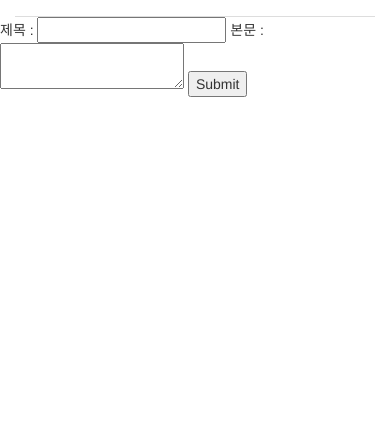
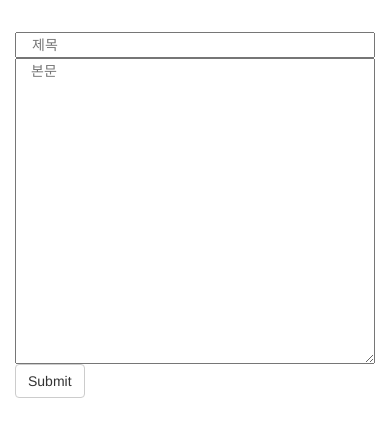
Before and after one commit to EthanK28/pracci, a CodeIgniter app: page /index.php/topic/add in a window 390 px wide. Shown: the part 54-491 px from the top of the page. Run offline with CodeIgniter, Linux system fonts and the light colour scheme; data that the repository does not hold is empty; some libraries are stand-ins or nearby versions.

Commit message:
Library Form Validation 까지 완료

```diff
--- a/application/controllers/topic.php
+++ b/application/controllers/topic.php
@@ -31,13 +31,17 @@ class Topic extends CI_Controller {
         $this->_head();
 
         $this->load->library('form_validation');
+        $this->form_validation->set_rules('title', '제목', 'required');
+        $this->form_validation->set_rules('description', '본문', 'required');
         if ($this->form_validation->run() == FALSE)
         {
             $this->load->view('add');
         }
         else
         {
-            echo "성공";
+            $topic_id = $this ->topic_model -> add($this->input->post('title'), $this->input->post('description'));
+            $this -> load -> helper('url');
+            redirect('/topic/get/'.$topic_id);
         }
 
 
--- a/application/models/topic_model.php
+++ b/application/models/topic_model.php
@@ -17,5 +17,17 @@
             return $this ->db->get_where('topic', array('id'=>$topic_id))->row();
         }
 
+        function add($title, $description){
+            $this -> db ->set('created', 'NOW()', false);
+            $this->db->insert('topic', array(
+                'title'=>$title,
+                'description'=>$description,
+
+            ));
+
+            return $this -> db ->insert_id();
+
+
+        }
 
     }
--- a/application/views/add.php
+++ b/application/views/add.php
@@ -1,6 +1,11 @@
-<form method="post" action="/ci/index.php/topic/add">
-    제목 : <input type="text" name="title"/>
-    본문 :
-    <textarea name="description"></textarea>
-    <input type="submit"/>
+
+<?php echo validation_errors(); ?>
+<form method="post" action="/ci/index.php/topic/add" class="col-md-10">
+    <div class="form-group">
+        <input type="text" name="title" placeholder="제목" class="col-xs-12"/>
+    </div>
+    <div class="form-group">
+        <textarea name="description" placeholder="본문" rows="15" class="col-xs-12"></textarea>
+    </div>
+    <input type="submit" class="btn btn-default"/>
 </form>
--- a/application/views/head.php
+++ b/application/views/head.php
@@ -20,7 +20,7 @@
         </head>
     <body>
     <nav class="navbar navbar-default navbar-fixed-top">
-        <div class="container-fluid">
+        <div class="container">
             <!-- Brand and toggle get grouped for better mobile display -->
             <div class="navbar-header">
                 <button type="button" class="navbar-toggle collapsed" data-toggle="collapse" data-target="#bs-example-navbar-collapse-1">
@@ -38,5 +38,5 @@
             </div><!-- /.navbar-collapse -->
         </div><!-- /.container-fluid -->
     </nav>
-    <div class="container-fluid">
+    <div class="container">
         <div class="row">
--- a/application/views/topic_list.php
+++ b/application/views/topic_list.php
@@ -1,5 +1,5 @@
 <div class="col-md-2 ">
-    <ul class="nav nav-tabs nav-stacked"">
+    <ul class="nav nav-pills nav-stacked"">
         <?php
         foreach($topics as $entry){
         ?>
```
